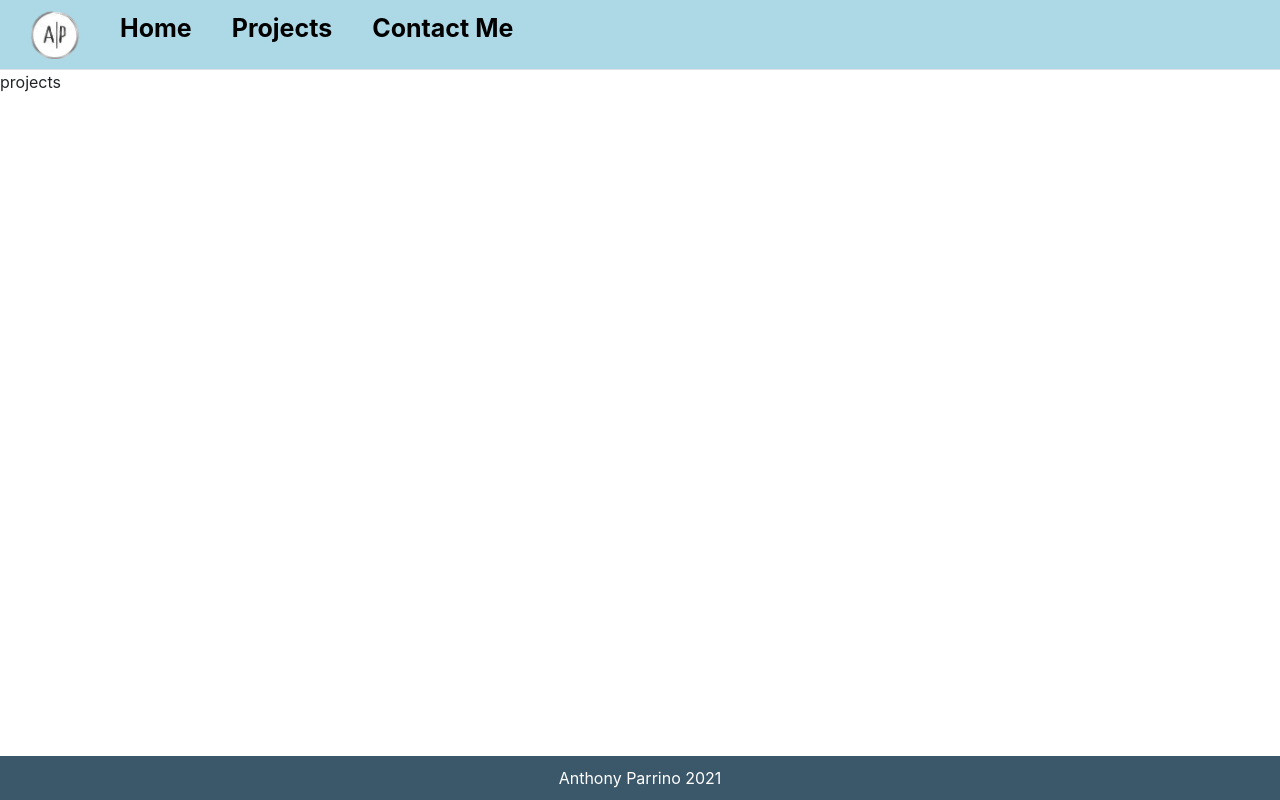
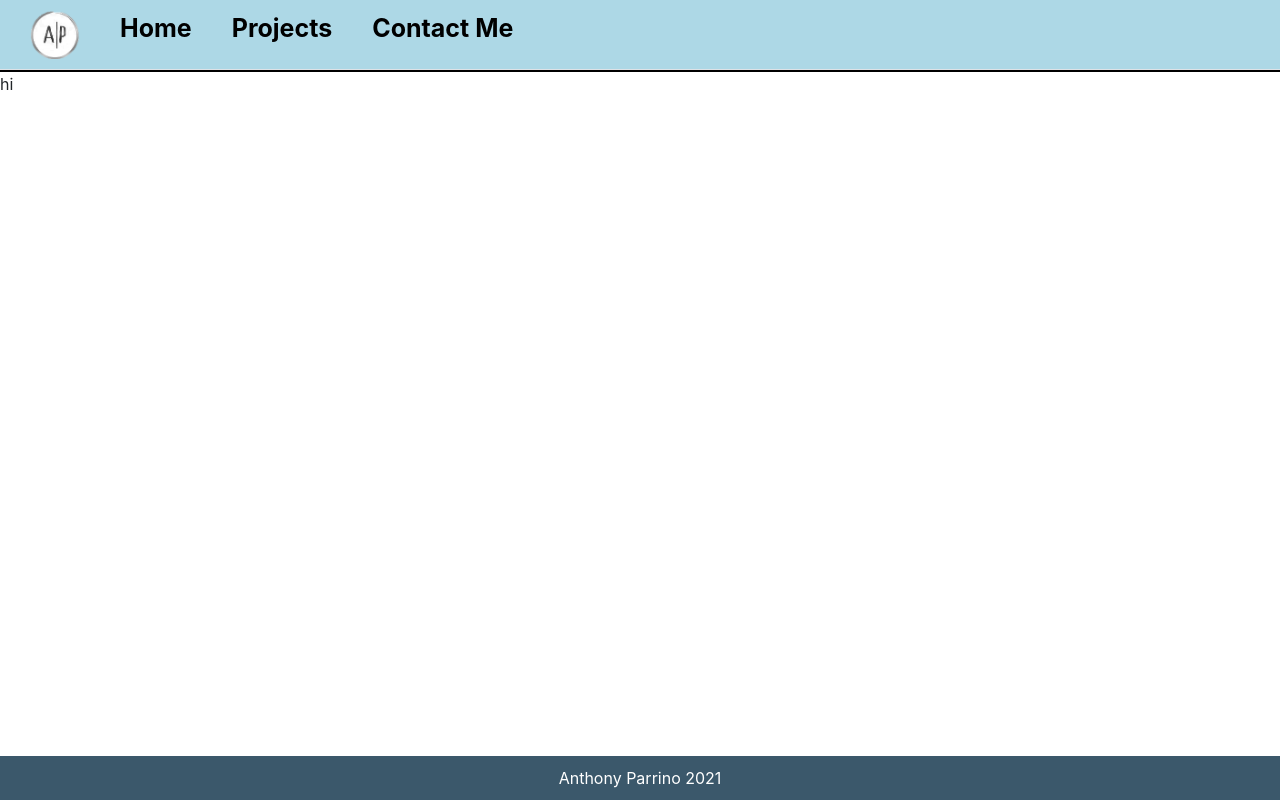
Before and after one commit to goobisanubis21/reactPortfolio, a React (Create React App) app: page /projects in a window 1280 px wide. Built offline with nearby package versions, Linux system fonts and the light colour scheme.

Commit message:
added project component to add github projects to app

```diff
--- a/src/App.js
+++ b/src/App.js
@@ -5,6 +5,7 @@ import Nav from "./components/Nav";
 import Projects from "./pages/Projects";
 import Contact from "./pages/Contact";
 import Footer from "./components/Footer/index"
+import Header from "./components/Header/index"
 
 function App() {
   return (
@@ -13,6 +14,7 @@ function App() {
         <Router>
           <div>
             <Nav />
+            <Header />
             <Switch>
               <Route exact path="/" component={Home} />
               <Route exact path="/home" component={Home} />
--- /dev/null
+++ b/src/components/Header/header.css
@@ -0,0 +1,4 @@
+#headerDiv {
+    background-color: black;
+    height: 2px;
+}
--- /dev/null
+++ b/src/components/Header/index.js
@@ -0,0 +1,11 @@
+import React from 'react'
+import "./header.css"
+
+function Header() {
+    return (
+        <div id="headerDiv">
+        </div>
+    )
+}
+
+export default Header
--- /dev/null
+++ b/src/components/ProjectComponent/index.js
@@ -0,0 +1,11 @@
+import React from 'react'
+
+function ProjectComponent() {
+    return (
+        <div>
+            hi
+        </div>
+    )
+}
+
+export default ProjectComponent
--- a/src/pages/Projects.js
+++ b/src/pages/Projects.js
@@ -1,8 +1,11 @@
 import React from "react";
+import ProjectComponent from "../components/ProjectComponent"
 
 function Projects() {
     return(
-        <p>projects</p>
+        <div>
+            <ProjectComponent />
+        </div>
     )
 }
 
```
Also changed, not shown: 2 other files (tests, documents, lock files or other folders).
